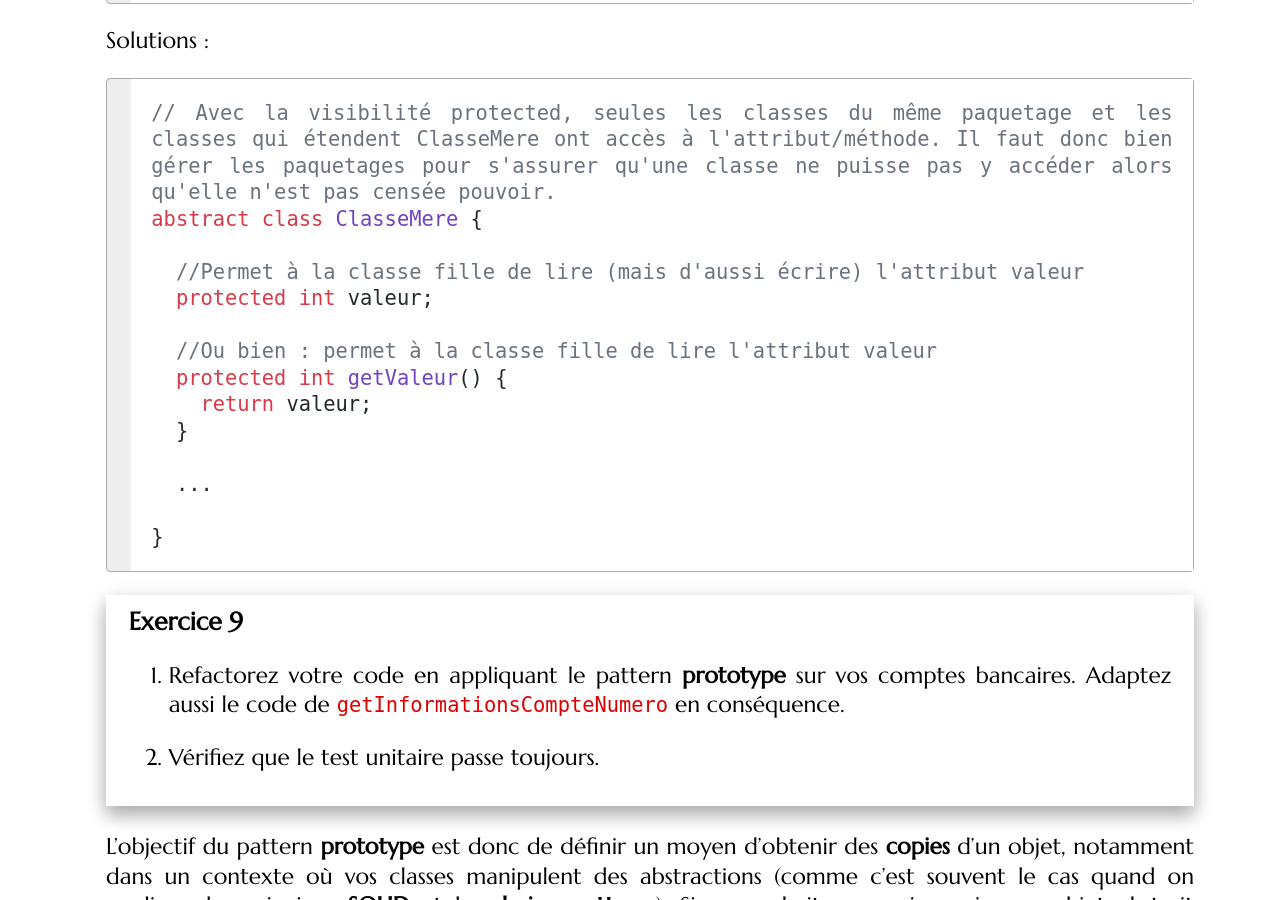
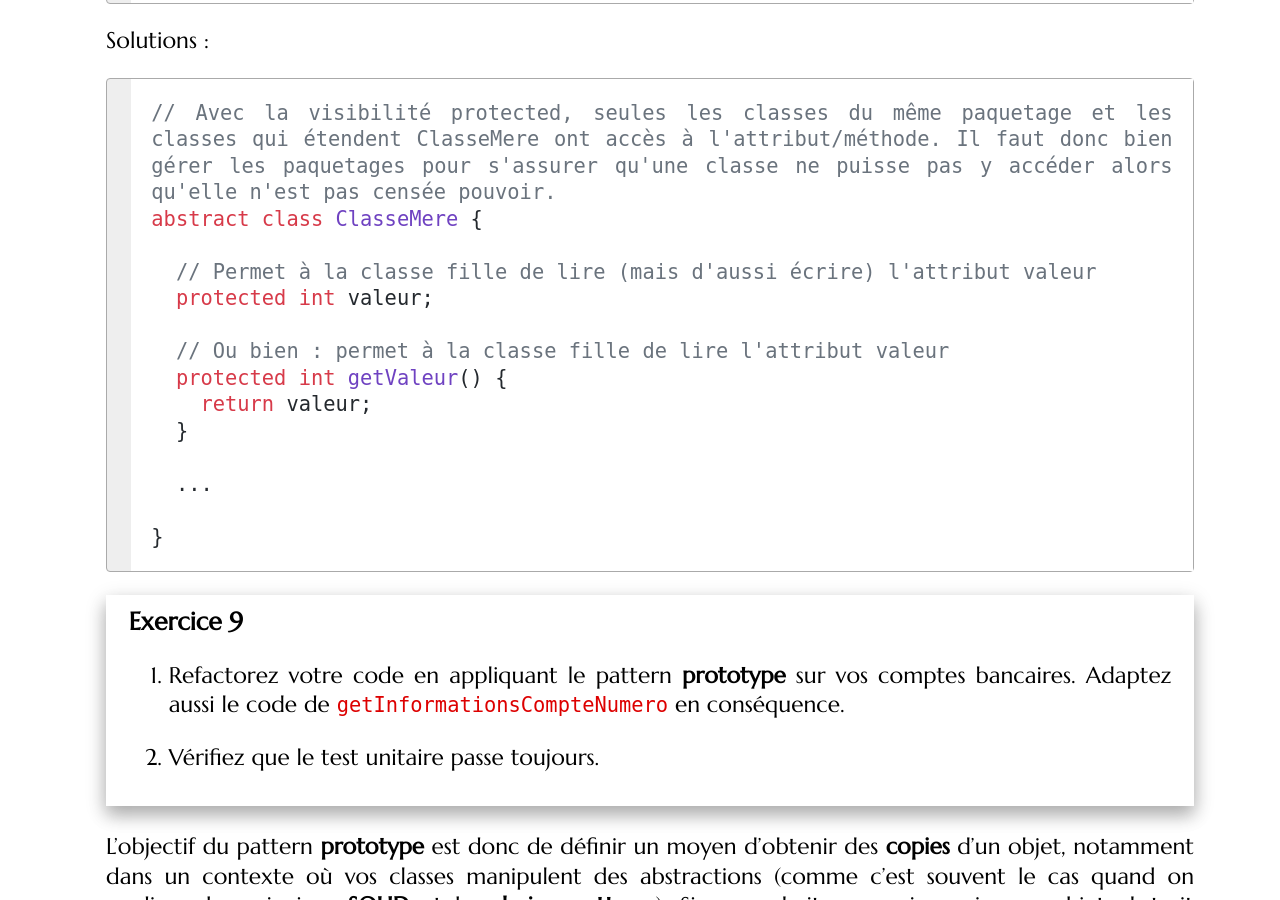
Before and after one commit to mgasquet/R304-QualiteDeveloppement, a Jekyll site: the page built from tutorials/tutorial4.md, in a window 1280 px wide and 900 px high, scrolled down 29415 px. Built offline with Jekyll 4.4.1, drawn with Linux system fonts in a browser that asks for light colours; some web fonts are replaced; some of the changed text lies outside the part shown.

Commit message:
quelques corrections

```diff
--- a/tutorials/tutorial4.md
+++ b/tutorials/tutorial4.md
@@ -203,7 +203,7 @@ Aussi, imaginons une classe d'accès à une base de données : celle-ci initiali
 
 </div>
 
-### Classe statique VS Singleton
+### Classe statique vs Singleton
 
 En introduction de cette section, nous avions évoqué le fait d'utiliser une **classe statique** pour obtenir un résultat similaire au singleton. Une classe statique est une classe dans laquelle il n'y a que des attributs et des méthodes **de classe** qui appartiennent donc à la classe et pas à une instance en particulier. Ainsi, tous les objets qui manipulent cette classe utilisent la même "entité" (en fait, il n'y a juste pas d'instance).
 
@@ -244,7 +244,7 @@ class Main {
   public static void main(String[]args) {
     Service service = Service.getInstance();
     service.setData("test");
-    System.out.println(service.getData())
+    System.out.println(service.getData());
   }
 
 }
@@ -375,7 +375,7 @@ class Main {
 
 <div class="exercise">
 
-1. À la place d'une classe statique, utilisez le pattern `Singleton` pour refactorer la classe `ServiceMailer`.
+1. À la place d'une classe statique, utilisez le pattern *Singleton* pour refactorer la classe `ServiceMailer`.
 
 2. Comme expliqué dans l'exercice précédent, introduisez une interface `ServiceMailerInterface` pour abstraire ce service.
 
@@ -858,10 +858,10 @@ Solutions :
 // Avec la visibilité protected, seules les classes du même paquetage et les classes qui étendent ClasseMere ont accès à l'attribut/méthode. Il faut donc bien gérer les paquetages pour s'assurer qu'une classe ne puisse pas y accéder alors qu'elle n'est pas censée pouvoir.
 abstract class ClasseMere {
 
-  //Permet à la classe fille de lire (mais d'aussi écrire) l'attribut valeur
+  // Permet à la classe fille de lire (mais d'aussi écrire) l'attribut valeur
   protected int valeur;
 
-  //Ou bien : permet à la classe fille de lire l'attribut valeur
+  // Ou bien : permet à la classe fille de lire l'attribut valeur
   protected int getValeur() {
     return valeur;
   }
@@ -2542,7 +2542,7 @@ Nous sommes dans un cas particulier où tout le programme va utiliser une seule
 
 Mais comment faire cela sans modifier l'instance concrète utilisée un peu partout ? (car elle est surement injectée à différentes classes). La réponse est simple : il faut regrouper la logique qui instancie la classe concrètement utilisée à un seul endroit. On peut ensuite mettre un système de paramétrage qui permet de changer la fabrique utilisée facilement. Les classes qui ont besoin de cette fabrique iront donc appeler une méthode de cette classe afin de récupérer la fabrique concrète à utiliser.
 
-La question est de savoir : où placer ce bout de code ? Il n'y a pas vraiment de réponse officielle à cette question. Cela pourrait être dans une classe indépendante (qui gère la **configuration** du programme) avec une méthode statique. Parfois, on retrouve aussi ce bout de code directement dans la **Fabrique Abstraite** par exemple en stockant l'instance de la fabrique concrète utilisée, couplé à une méthode statique permettant de renvoyer l'instance. C'est une sorte de dérivé du pattern `Singleton` (sans l'être réellement).
+La question est de savoir : où placer ce bout de code ? Il n'y a pas vraiment de réponse officielle à cette question. Cela pourrait être dans une classe indépendante (qui gère la **configuration** du programme) avec une méthode statique. Parfois, on retrouve aussi ce bout de code directement dans la **Fabrique Abstraite** par exemple en stockant l'instance de la fabrique concrète utilisée, couplé à une méthode statique permettant de renvoyer l'instance. C'est une sorte de dérivé du pattern *Singleton* (sans l'être réellement).
 
 Pour gérer l'instance concrète utilisée, on pourrait par exemple utiliser un **fichier de configuration** : lors de son initialisation, le code chargé de déterminer quelle est la fabrique à utiliser va lire dans ce fichier pour déterminer quelle fabrique instancier et stocker.
 
```
Also changed, not shown: other parts of tutorials/tutorial4.md (+6 -6 lines).
